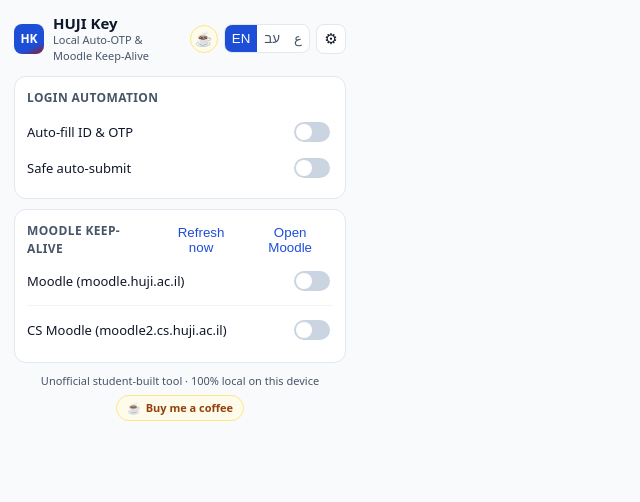
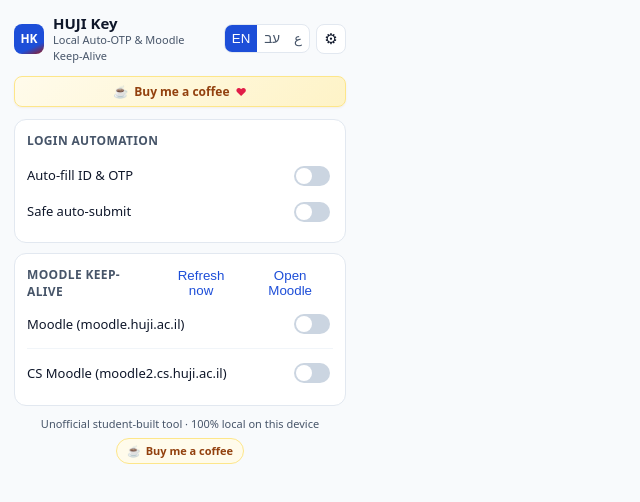
Before and after one commit to qusaimasalmeh/huji-key, a website with bundled scripts: page src/popup/popup.html in a window 1280 px wide. Shown: the whole page, without its empty margins (0-640 px from the left). Built offline with nearby package versions, Linux system fonts and the light colour scheme.

Commit message:
feat(ui): display prominent buy-me-a-coffee banner with text at top of popup

```diff
--- a/src/popup/popup.css
+++ b/src/popup/popup.css
@@ -76,25 +76,38 @@ body {
   gap: 6px;
 }
 
-.coffee-pill {
-  display: inline-flex;
+.coffee-banner {
+  margin-block-end: 12px;
+}
+
+.coffee-banner-link {
+  display: flex;
   align-items: center;
   justify-content: center;
-  width: 28px;
-  height: 28px;
-  border-radius: 999px;
+  gap: 6px;
+  width: 100%;
+  padding: 6px 12px;
+  border-radius: 8px;
   border: 1px solid #fde68a;
-  background: #fffbeb;
-  font-size: 14px;
+  background: linear-gradient(135deg, #fffbeb 0%, #fef3c7 100%);
+  color: #92400e;
+  font-size: 12px;
+  font-weight: 600;
   text-decoration: none;
-  cursor: pointer;
-  transition: background 0.15s ease, border-color 0.15s ease, transform 0.15s ease;
+  box-shadow: 0 1px 2px rgba(180, 83, 9, 0.08);
+  transition: background 0.15s ease, border-color 0.15s ease, transform 0.15s ease, box-shadow 0.15s ease;
 }
 
-.coffee-pill:hover {
-  background: #fef3c7;
+.coffee-banner-link:hover {
+  background: #fde68a;
   border-color: #fcd34d;
-  transform: scale(1.05);
+  transform: translateY(-1px);
+  box-shadow: 0 2px 4px rgba(180, 83, 9, 0.14);
+}
+
+.coffee-banner-heart {
+  color: #e11d48;
+  font-size: 11px;
 }
 
 .lang-group {
--- a/src/popup/popup.html
+++ b/src/popup/popup.html
@@ -16,9 +16,6 @@
       </div>
     </div>
     <div class="topbar-actions">
-      <a class="coffee-pill" href="https://buymeacoffee.com/qusaidev" target="_blank" rel="noopener noreferrer" data-i18n-title="coffeeBtn" aria-label="Buy me a coffee">
-        <span aria-hidden="true">☕</span>
-      </a>
       <div class="lang-group" role="group" data-i18n-aria="langLabel">
         <button type="button" class="lang-btn" data-lang="en" aria-pressed="true">EN</button>
         <button type="button" class="lang-btn" data-lang="he" aria-pressed="false">עב</button>
@@ -27,6 +24,14 @@
       <button type="button" id="open-options-btn" class="icon-btn" data-i18n-title="openSettings" data-i18n-aria="openSettings">⚙</button>
     </div>
   </header>
+
+  <aside class="coffee-banner">
+    <a class="coffee-banner-link" href="https://buymeacoffee.com/qusaidev" target="_blank" rel="noopener noreferrer">
+      <span class="coffee-icon" aria-hidden="true">☕</span>
+      <span class="coffee-banner-text" data-i18n="coffeeBtn">Buy me a coffee</span>
+      <span class="coffee-banner-heart" aria-hidden="true">❤</span>
+    </a>
+  </aside>
 
   <main class="stack">
     <section id="view-unconfigured" class="card empty-card" hidden>
```
